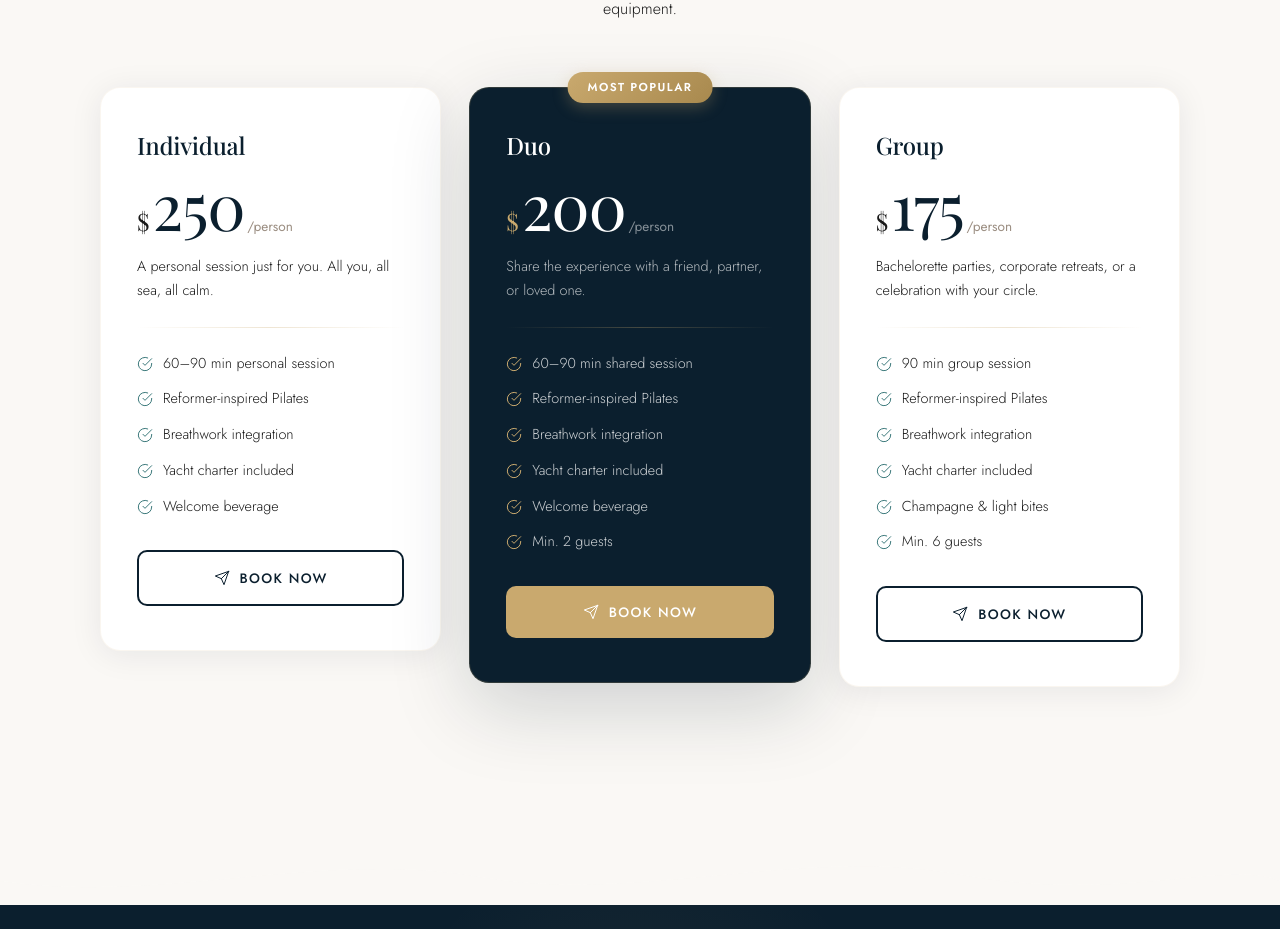
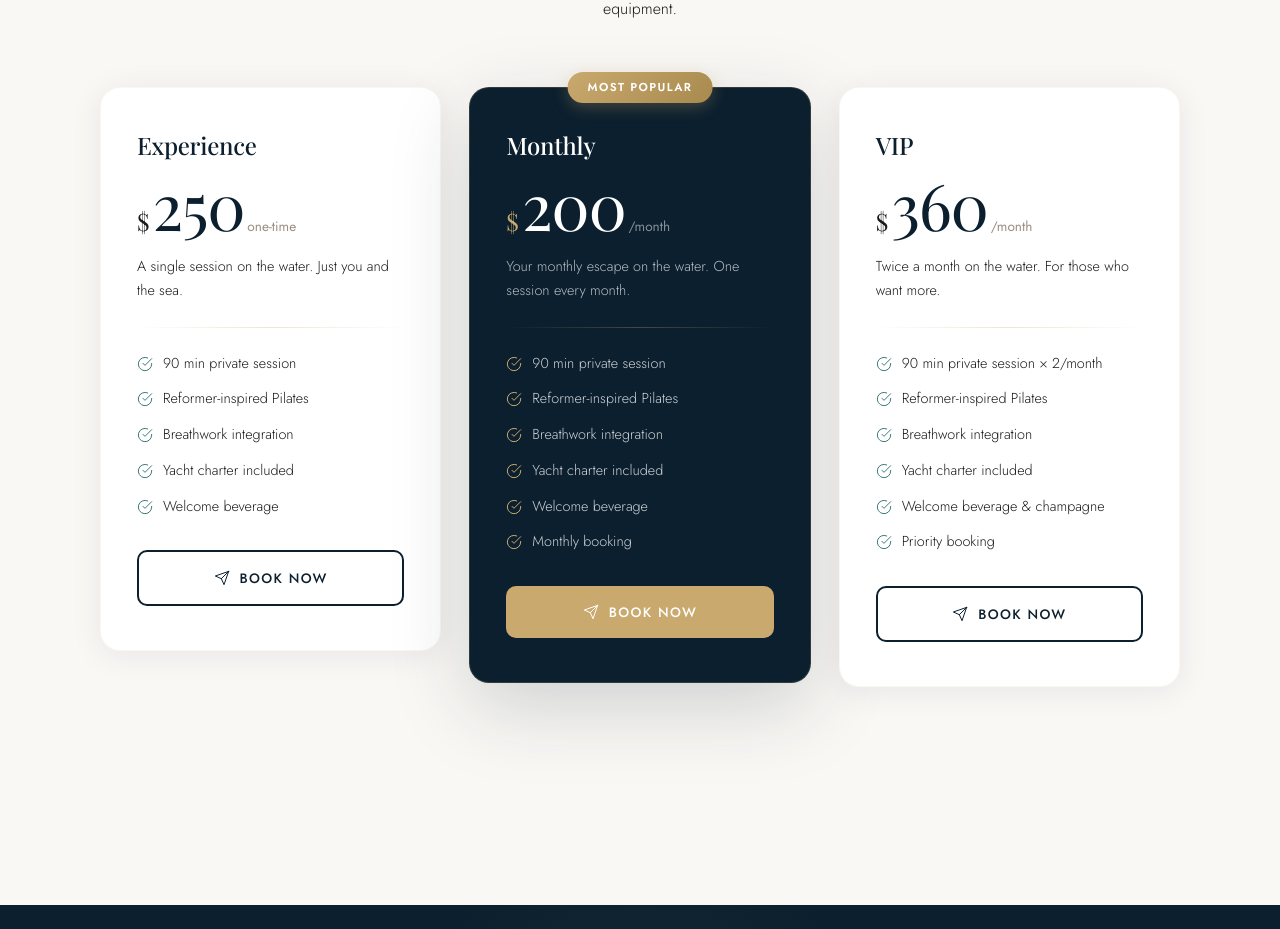
Before and after one commit to cuantotec/aura-afloat, a React (Vite) app: page / in a window 1280 px wide. Shown: the part 5179-6108 px from the top of the page. Built offline with nearby package versions, Linux system fonts and the light colour scheme; a web font is replaced by a local one.

Commit message:
fix: new pricing structure - Experience, Monthly, VIP tiers

```diff
--- a/src/components/Pricing.jsx
+++ b/src/components/Pricing.jsx
@@ -4,14 +4,14 @@
 
 const tiers = [
   {
-    name: 'Individual',
+    name: 'Experience',
     price: '250',
-    unit: '/person',
+    unit: 'one-time',
     badge: null,
     iconColor: 'var(--secondary)',
-    desc: 'A personal session just for you. All you, all sea, all calm.',
+    desc: 'A single session on the water. Just you and the sea.',
     features: [
-      '60–90 min personal session',
+      '90 min private session',
       'Reformer-inspired Pilates',
       'Breathwork integration',
       'Yacht charter included',
@@ -20,37 +20,37 @@
     cta: 'Book Now',
   },
   {
-    name: 'Duo',
+    name: 'Monthly',
     price: '200',
-    unit: '/person',
+    unit: '/month',
     badge: 'Most Popular',
     iconColor: 'var(--accent)',
-    desc: 'Share the experience with a friend, partner, or loved one.',
+    desc: 'Your monthly escape on the water. One session every month.',
     features: [
-      '60–90 min shared session',
+      '90 min private session',
       'Reformer-inspired Pilates',
       'Breathwork integration',
       'Yacht charter included',
       'Welcome beverage',
-      'Min. 2 guests',
+      'Monthly booking',
     ],
     cta: 'Book Now',
     popular: true,
   },
   {
-    name: 'Group',
-    price: '175',
-    unit: '/person',
+    name: 'VIP',
+    price: '360',
+    unit: '/month',
     badge: null,
     iconColor: 'var(--secondary)',
-    desc: 'Bachelorette parties, corporate retreats, or a celebration with your circle.',
+    desc: 'Twice a month on the water. For those who want more.',
     features: [
-      '90 min group session',
+      '90 min private session × 2/month',
       'Reformer-inspired Pilates',
       'Breathwork integration',
       'Yacht charter included',
-      'Champagne & light bites',
-      'Min. 6 guests',
+      'Welcome beverage & champagne',
+      'Priority booking',
     ],
     cta: 'Book Now',
   },
```
